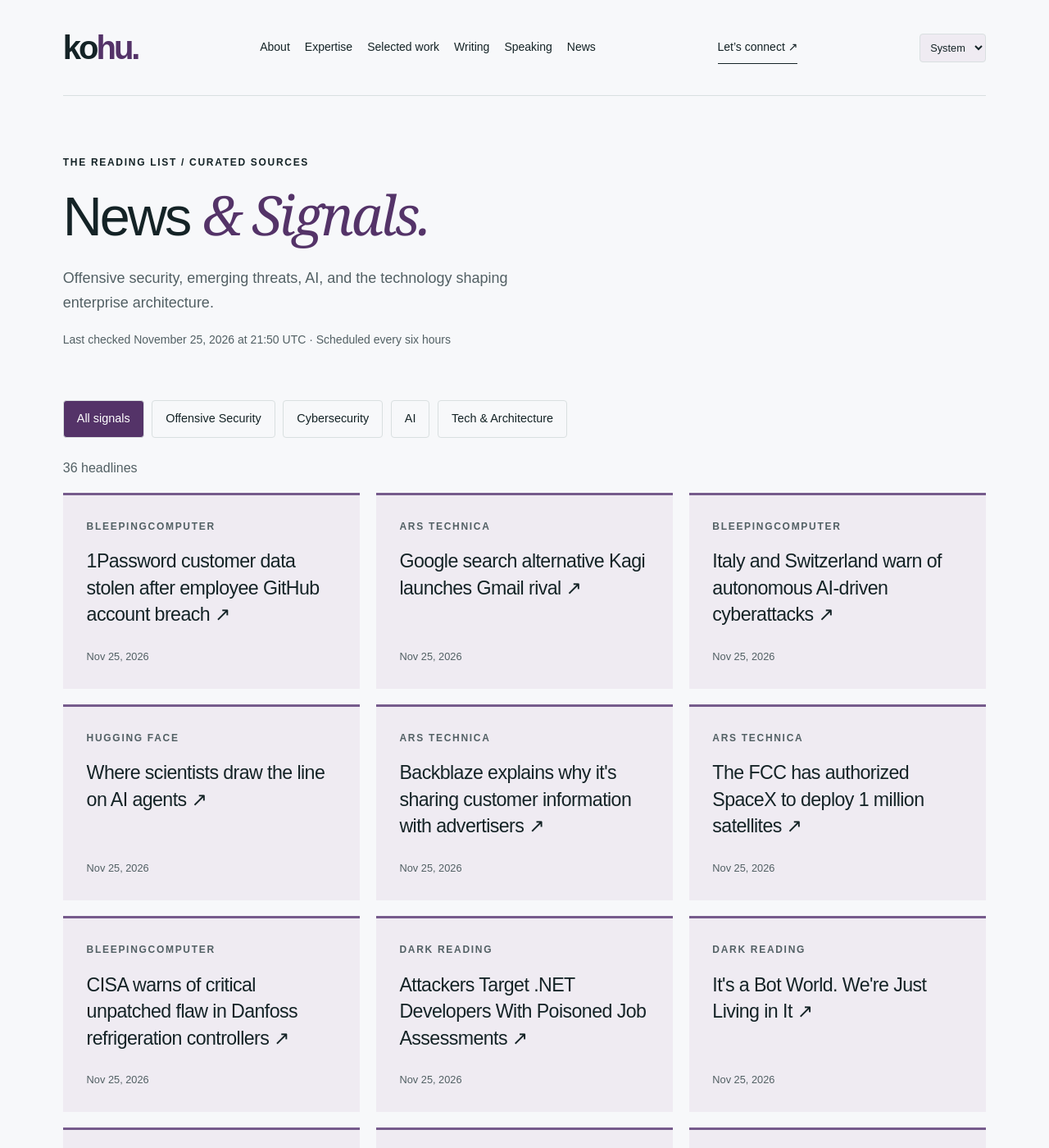
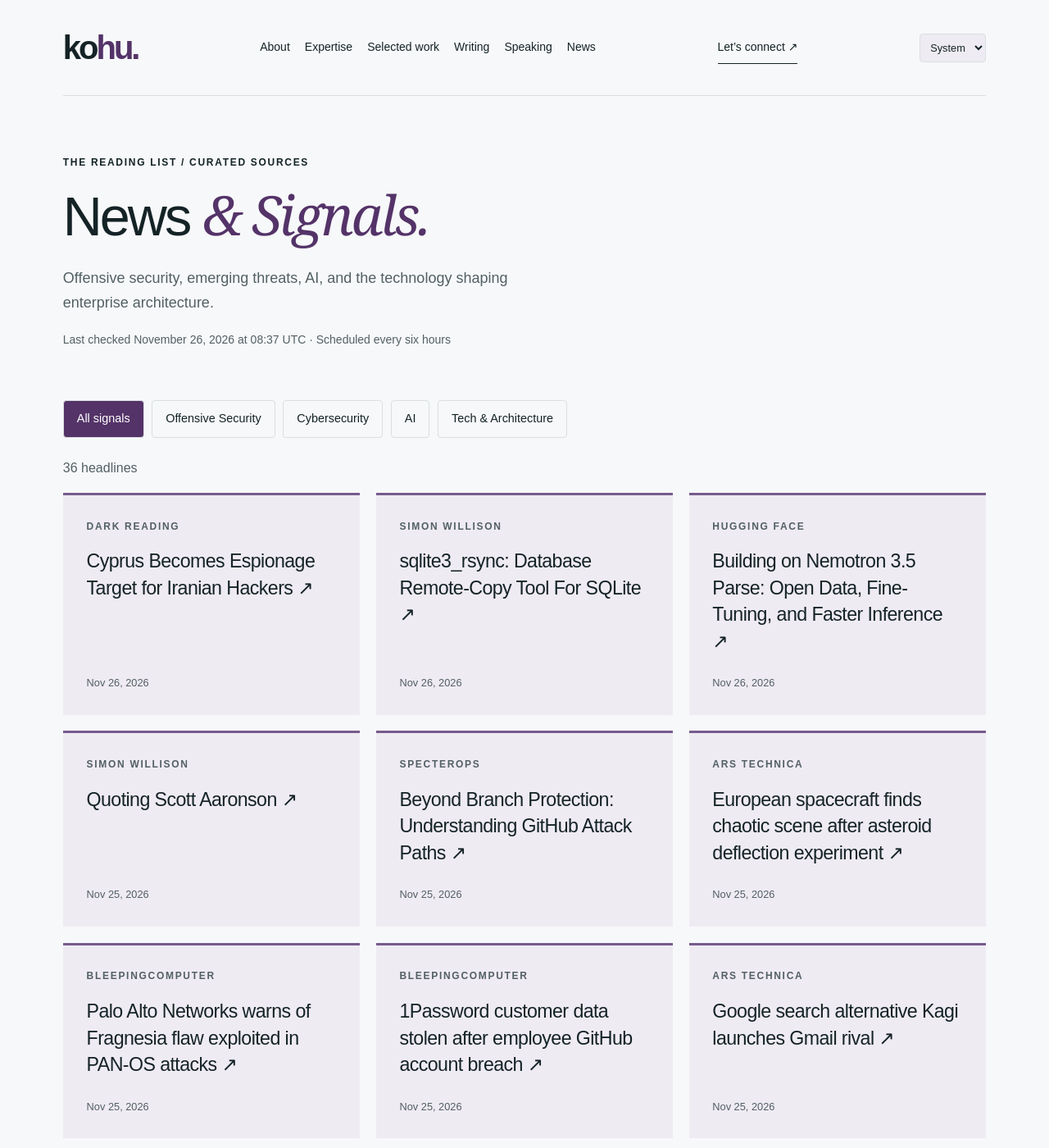
Before and after one commit to hntk/hntk.github.io, a Jekyll site: the page built from news/index.html, in a window 1280 px wide and 1400 px high. Shown: the whole window at 82% size. Built offline with Jekyll 4.4.1, drawn with Linux system fonts in a browser that asks for light colours; part of the change alters nothing that is shown; some of the changed text lies outside the part shown.

Commit message:
Refresh News and Signals

```diff
--- a/_data/news.json
+++ b/_data/news.json
@@ -1,6 +1,62 @@
 {
-  "updated": "2026-11-25T21:50:17.200643+00:00",
+  "updated": "2026-11-26T08:37:12.624812+00:00",
   "items": [
+    {
+      "title": "Cyprus Becomes Espionage Target for Iranian Hackers",
+      "url": "https://www.darkreading.com/cyberattacks-data-breaches/cyprus-espionage-target-iranian-hackers",
+      "published": "2026-11-26T08:00:00+00:00",
+      "source": "Dark Reading",
+      "source_id": "dark-reading",
+      "category": "cybersecurity"
+    },
+    {
+      "title": "sqlite3_rsync: Database Remote-Copy Tool For SQLite",
+      "url": "https://simonwillison.net/2026/Nov/26/sqlite3-rsync/",
+      "published": "2026-11-26T06:08:25+00:00",
+      "source": "Simon Willison",
+      "source_id": "simon-willison",
+      "category": "ai"
+    },
+    {
+      "title": "Building on Nemotron 3.5 Parse: Open Data, Fine-Tuning, and Faster Inference",
+      "url": "https://huggingface.co/blog/nvidia/building-on-nemotron-35-parse-open-data-fine-tunin",
+      "published": "2026-11-26T05:05:36+00:00",
+      "source": "Hugging Face",
+      "source_id": "hugging-face",
+      "category": "ai"
+    },
+    {
+      "title": "Quoting Scott Aaronson",
+      "url": "https://simonwillison.net/2026/Nov/25/scott-aaronson/",
+      "published": "2026-11-25T23:26:32+00:00",
+      "source": "Simon Willison",
+      "source_id": "simon-willison",
+      "category": "ai"
+    },
+    {
+      "title": "Beyond Branch Protection: Understanding GitHub Attack Paths",
+      "url": "https://specterops.io/blog/2026/11/25/beyond-branch-protection-understanding-github-attack-paths/",
+      "published": "2026-11-25T23:26:21+00:00",
+      "source": "SpecterOps",
+      "source_id": "specterops",
+      "category": "offensive-security"
+    },
+    {
+      "title": "European spacecraft finds chaotic scene after asteroid deflection experiment",
+      "url": "https://arstechnica.com/space/2026/11/europes-hera-mission-returns-to-the-chaotic-scene-of-a-cosmic-smashup/",
+      "published": "2026-11-25T22:36:45+00:00",
+      "source": "Ars Technica",
+      "source_id": "ars-technica",
+      "category": "tech-architecture"
+    },
+    {
+      "title": "Palo Alto Networks warns of Fragnesia flaw exploited in PAN-OS attacks",
+      "url": "https://www.bleepingcomputer.com/news/security/palo-alto-networks-warns-of-fragnesia-flaw-exploited-in-pan-os-attacks/",
+      "published": "2026-11-25T22:05:09+00:00",
+      "source": "BleepingComputer",
+      "source_id": "bleepingcomputer",
+      "category": "cybersecurity"
+    },
     {
       "title": "1Password customer data stolen after employee GitHub account breach",
       "url": "https://www.bleepingcomputer.com/news/security/1password-customer-data-stolen-after-employee-github-account-breach/",
@@ -42,20 +98,12 @@
       "category": "tech-architecture"
     },
     {
-      "title": "The FCC has authorized SpaceX to deploy 1 million satellites",
-      "url": "https://arstechnica.com/space/2026/11/the-fcc-has-authorized-spacex-to-deploy-1-million-satellites/",
-      "published": "2026-11-25T18:22:38+00:00",
-      "source": "Ars Technica",
-      "source_id": "ars-technica",
-      "category": "tech-architecture"
-    },
-    {
-      "title": "CISA warns of critical unpatched flaw in Danfoss refrigeration controllers",
-      "url": "https://www.bleepingcomputer.com/news/security/cisa-warns-of-critical-unpatched-flaw-in-danfoss-refrigeration-controllers/",
-      "published": "2026-11-25T16:13:40+00:00",
-      "source": "BleepingComputer",
-      "source_id": "bleepingcomputer",
-      "category": "cybersecurity"
+      "title": "datasette-charts 0.3a0",
+      "url": "https://simonwillison.net/2026/Nov/25/datasette-charts/",
+      "published": "2026-11-25T18:16:50+00:00",
+      "source": "Simon Willison",
+      "source_id": "simon-willison",
+      "category": "ai"
     },
     {
       "title": "Attackers Target .NET Developers With Poisoned Job Assessments",
@@ -69,14 +117,6 @@
       "title": "It's a Bot World. We're Just Living in It",
       "url": "https://www.darkreading.com/cyber-risk/bot-world-just-living",
       "published": "2026-11-25T15:20:27+00:00",
-      "source": "Dark Reading",
-      "source_id": "dark-reading",
-      "category": "cybersecurity"
-    },
-    {
-      "title": "Cyber Insurers See New Divide: AI Defense 'Haves' & 'Have Nots'",
-      "url": "https://www.darkreading.com/cybersecurity-operations/cyber-insurers-see-new-ai-divide",
-      "published": "2026-11-25T15:00:00+00:00",
       "source": "Dark Reading",
       "source_id": "dark-reading",
       "category": "cybersecurity"
@@ -114,36 +154,12 @@
       "category": "ai"
     },
     {
-      "title": "Hill-climbing Inkling 2 Mini inference on one RTX PRO 6000",
-      "url": "https://huggingface.co/blog/inkling-2-mini-inference-hillclimb",
-      "published": "2026-11-25T00:00:00+00:00",
-      "source": "Hugging Face",
-      "source_id": "hugging-face",
-      "category": "ai"
-    },
-    {
       "title": "Jensen Huang’s Return Shows Nvidia Is Too Big to Police",
       "url": "https://www.wired.com/story/jensen-huang-nvidia-us-national-security-risks/",
       "published": "2026-11-24T23:39:04+00:00",
       "source": "WIRED Security",
       "source_id": "wired",
       "category": "cybersecurity"
-    },
-    {
-      "title": "Three LLM inflection points in twelve months",
-      "url": "https://simonwillison.net/2026/Nov/24/llm-inflection-points/",
-      "published": "2026-11-24T23:02:07+00:00",
-      "source": "Simon Willison",
-      "source_id": "simon-willison",
-      "category": "ai"
-    },
-    {
-      "title": "GPT 6.2 Astra Solves a Historical Mystery",
-      "url": "https://simonwillison.net/2026/Nov/24/astra-historical-mystery/",
-      "published": "2026-11-24T16:53:59+00:00",
-      "source": "Simon Willison",
-      "source_id": "simon-willison",
-      "category": "ai"
     },
     {
       "title": "We Get the Infrastructure We Pay For",
@@ -160,14 +176,6 @@
       "source": "WIRED Security",
       "source_id": "wired",
       "category": "cybersecurity"
-    },
-    {
-      "title": "datasette-charts 0.2a0",
-      "url": "https://simonwillison.net/2026/Nov/24/datasette-charts/",
-      "published": "2026-11-24T04:24:29+00:00",
-      "source": "Simon Willison",
-      "source_id": "simon-willison",
-      "category": "ai"
     },
     {
       "title": "Merry Making: Play, Build and Create With NVIDIA Technologies This Holiday Season",
@@ -274,14 +282,6 @@
       "category": "offensive-security"
     },
     {
-      "title": "Sage: AI for Assumed-Breach Operations, Built Into Mythic",
-      "url": "https://specterops.io/blog/2026/11/10/sage-ai-for-assumed-breach-operations-built-into-mythic/",
-      "published": "2026-11-10T17:00:00+00:00",
-      "source": "SpecterOps",
-      "source_id": "specterops",
-      "category": "offensive-security"
-    },
-    {
       "title": "After Binance, check what your signing systems can approve",
       "url": "https://blog.trailofbits.com/2026/11/06/after-binance-check-what-your-signing-systems-can-approve/",
       "published": "2026-11-06T12:00:00+00:00",
@@ -295,79 +295,79 @@
       "id": "ars-technica",
       "name": "Ars Technica",
       "status": "ok",
-      "last_success": "2026-11-25T21:50:17.200643+00:00"
+      "last_success": "2026-11-26T08:37:12.624812+00:00"
     },
     {
       "id": "bleepingcomputer",
       "name": "BleepingComputer",
       "status": "ok",
-      "last_success": "2026-11-25T21:50:17.200643+00:00"
+      "last_success": "2026-11-26T08:37:12.624812+00:00"
     },
     {
       "id": "cloudflare",
       "name": "Cloudflare",
       "status": "ok",
-      "last_success": "2026-11-25T21:50:17.200643+00:00"
+      "last_success": "2026-11-26T08:37:12.624812+00:00"
     },
     {
       "id": "dark-reading",
       "name": "Dark Reading",
       "status": "ok",
-      "last_success": "2026-11-25T21:50:17.200643+00:00"
+      "last_success": "2026-11-26T08:37:12.624812+00:00"
     },
     {
       "id": "hugging-face",
       "name": "Hugging Face",
       "status": "ok",
-      "last_success": "2026-11-25T21:50:17.200643+00:00"
+      "last_success": "2026-11-26T08:37:12.624812+00:00"
     },
     {
       "id": "microsoft-research",
       "name": "Microsoft Research",
       "status": "ok",
-      "last_success": "2026-11-25T21:50:17.200643+00:00"
+      "last_success": "2026-11-26T08:37:12.624812+00:00"
     },
     {
       "id": "nvidia",
       "name": "NVIDIA",
       "status": "ok",
-      "last_success": "2026-11-25T21:50:17.200643+00:00"
+      "last_success": "2026-11-26T08:37:12.624812+00:00"
     },
     {
       "id": "portswigger",
       "name": "PortSwigger Research",
       "status": "ok",
-      "last_success": "2026-11-25T21:50:17.200643+00:00"
+      "last_success": "2026-11-26T08:37:12.624812+00:00"
     },
     {
       "id": "schneier",
       "name": "Schneier on Security",
       "status": "ok",
-      "last_success": "2026-11-25T21:50:17.200643+00:00"
+      "last_success": "2026-11-26T08:37:12.624812+00:00"
     },
     {
       "id": "simon-willison",
       "name": "Simon Willison",
       "status": "ok",
-      "last_success": "2026-11-25T21:50:17.200643+00:00"
+      "last_success": "2026-11-26T08:37:12.624812+00:00"
     },
     {
       "id": "specterops",
       "name": "SpecterOps",
       "status": "ok",
-      "last_success": "2026-11-25T21:50:17.200643+00:00"
+      "last_success": "2026-11-26T08:37:12.624812+00:00"
     },
     {
       "id": "trail-of-bits",
       "name": "Trail of Bits",
       "status": "ok",
-      "last_success": "2026-11-25T21:50:17.200643+00:00"
+      "last_success": "2026-11-26T08:37:12.624812+00:00"
     },
     {
       "id": "wired",
       "name": "WIRED Security",
       "status": "ok",
-      "last_success": "2026-11-25T21:50:17.200643+00:00"
+      "last_success": "2026-11-26T08:37:12.624812+00:00"
     }
   ]
 }
```
